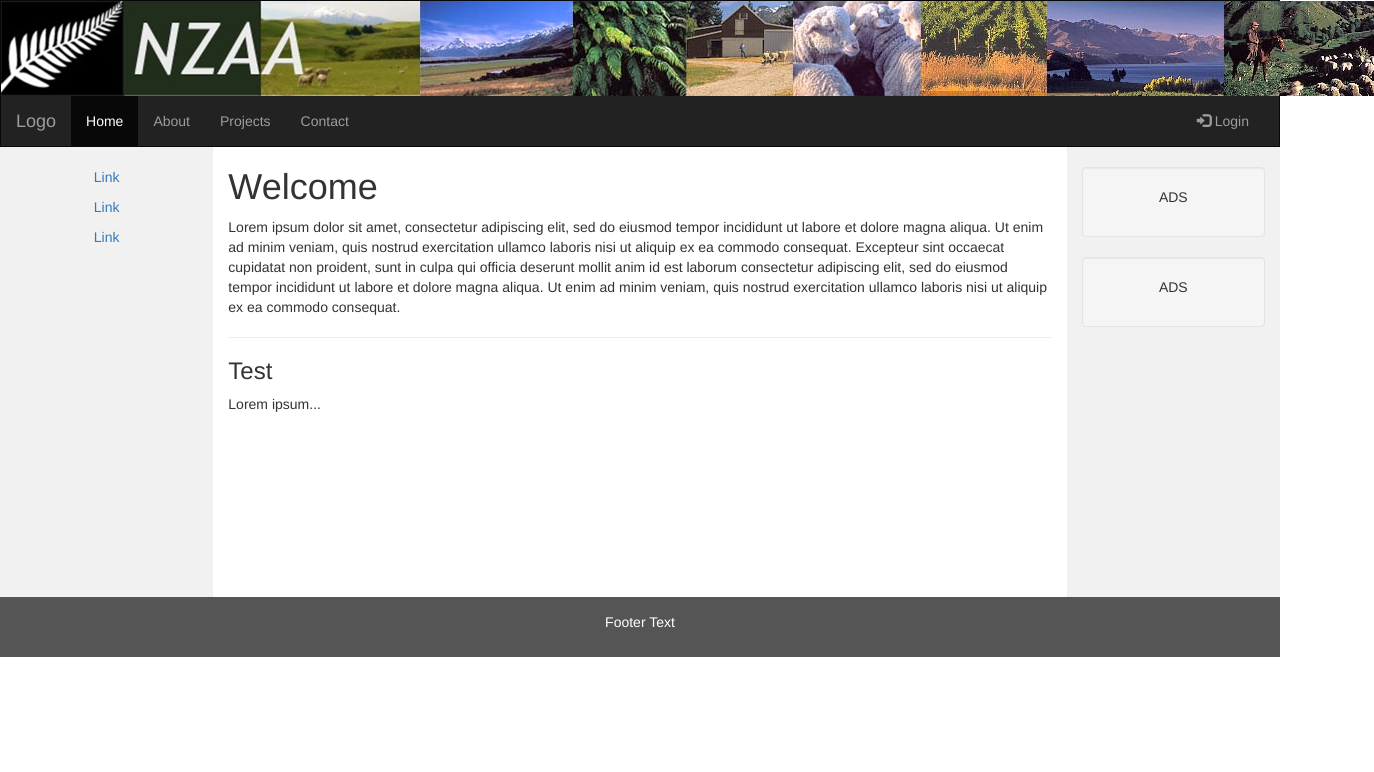
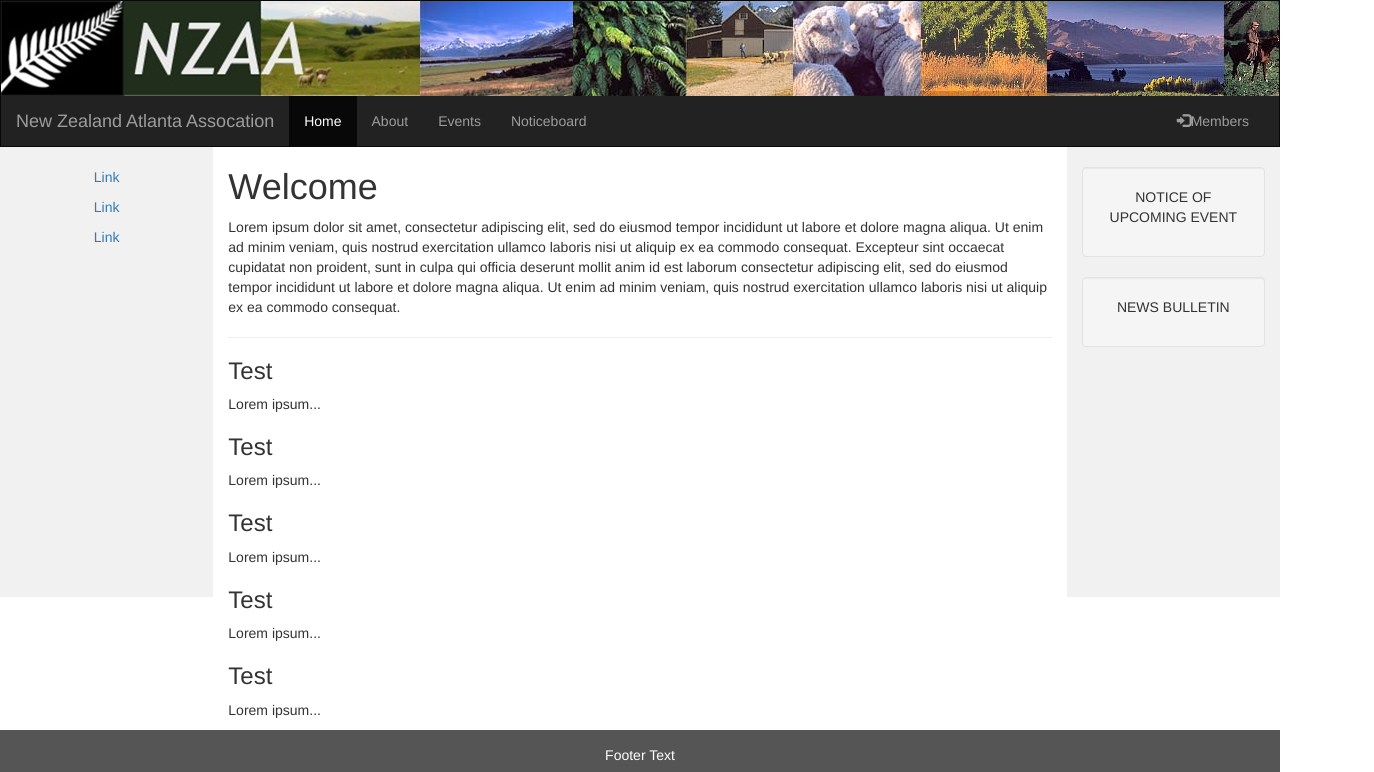
Before and after one commit to airbr/NZAA-Historic, a plain HTML site: page New/index.html in a window 1280 px wide. Shown: the top 772 px of the page, 1374 px wide, since content can reach past the window. Drawn offline with nearby package versions, Linux system fonts and the light colour scheme.

```diff
--- a/New/CSS/style.css
+++ b/New/CSS/style.css
@@ -29,6 +29,14 @@
       }
       .row.content {height:auto;}
     }
-#topbar {
+#maincontainer {
+  overflow: hidden;
+  }
+#theonetrueflag {
+  width:  80vw;
+  height: auto;
   overflow: hidden;
 }
+.footer {
+  overflow: hidden;
+}
--- a/New/index.html
+++ b/New/index.html
@@ -46,7 +46,11 @@
 <body>
 
 <nav class="navbar navbar-inverse">
-      <img id='topbar' src="images/mainstrip.jpg" alt="Mainstrip">
+
+  <div id="maincontainer">
+  <img src="images/mainstrip.jpg" alt="Mainstrip">
+  </div>
+
   <div class="container-fluid">
     <div class="navbar-header">
       <button type="button" class="navbar-toggle" data-toggle="collapse" data-target="#myNavbar">
@@ -54,17 +58,18 @@
         <span class="icon-bar"></span>
         <span class="icon-bar"></span>
       </button>
-      <a class="navbar-brand" href="#">Logo</a>
+      <a class="navbar-brand" href="#">New Zealand Atlanta Assocation</a>
     </div>
     <div class="collapse navbar-collapse" id="myNavbar">
       <ul class="nav navbar-nav">
-        <li class="active"><a href="#">Home</a></li>
+        <li class="active">
+        <a href="#">Home</a></li>
         <li><a href="#">About</a></li>
-        <li><a href="#">Projects</a></li>
-        <li><a href="#">Contact</a></li>
+        <li><a href="#">Events</a></li>
+        <li><a href="#">Noticeboard</a></li>
       </ul>
       <ul class="nav navbar-nav navbar-right">
-        <li><a href="#"><span class="glyphicon glyphicon-log-in"></span> Login</a></li>
+      <li><a href="#"><span class="glyphicon glyphicon-log-in"></span>Members</a></li>
       </ul>
     </div>
   </div>
@@ -77,19 +82,47 @@
       <p><a href="#">Link</a></p>
       <p><a href="#">Link</a></p>
     </div>
+
+
+
     <div class="col-sm-8 text-left">
       <h1>Welcome</h1>
       <p>Lorem ipsum dolor sit amet, consectetur adipiscing elit, sed do eiusmod tempor incididunt ut labore et dolore magna aliqua. Ut enim ad minim veniam, quis nostrud exercitation ullamco laboris nisi ut aliquip ex ea commodo consequat. Excepteur sint occaecat cupidatat non proident, sunt in culpa qui officia deserunt mollit anim id est laborum consectetur adipiscing elit, sed do eiusmod tempor incididunt ut labore et dolore magna aliqua. Ut enim ad minim veniam, quis nostrud exercitation ullamco laboris nisi ut aliquip ex ea commodo consequat.</p>
       <hr>
       <h3>Test</h3>
       <p>Lorem ipsum...</p>
+
+      <h3>Test</h3>
+      <p>Lorem ipsum...</p>
+
+      <h3>Test</h3>
+      <p>Lorem ipsum...</p>
+
+      <h3>Test</h3>
+      <p>Lorem ipsum...</p>
+
+      <h3>Test</h3>
+      <p>Lorem ipsum...</p>
+
+
+
+
+
+
     </div>
+
+
+
+
+
+
+
     <div class="col-sm-2 sidenav">
       <div class="well">
-        <p>ADS</p>
+        <p>NOTICE OF UPCOMING EVENT</p>
       </div>
       <div class="well">
-        <p>ADS</p>
+        <p>NEWS BULLETIN</p>
       </div>
     </div>
   </div>
@@ -97,9 +130,11 @@
 
 <footer class="container-fluid text-center">
   <p>Footer Text</p>
-</footer>
+
+      <img id="theonetrueflag" src="images/nzflagfooter.png" alt="The one and only NZ Flag">
 
 
+</footer>
   <!-- jQuery (necessary for Bootstrap's JavaScript plugins) -->
     <script src="https://ajax.googleapis.com/ajax/libs/jquery/1.11.3/jquery.min.js"></script>
     <!-- Include all compiled plugins (below), or include individual files as needed -->
```
Also changed, not shown: New/Images/nzflagfooter.png (added), 1 other file.
